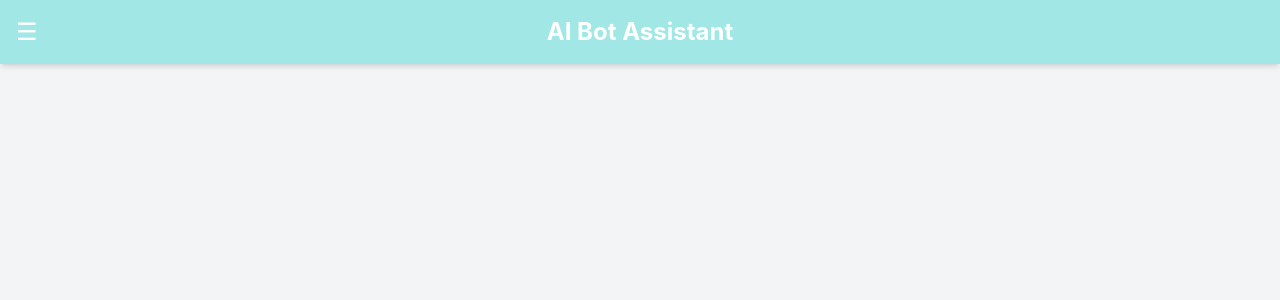
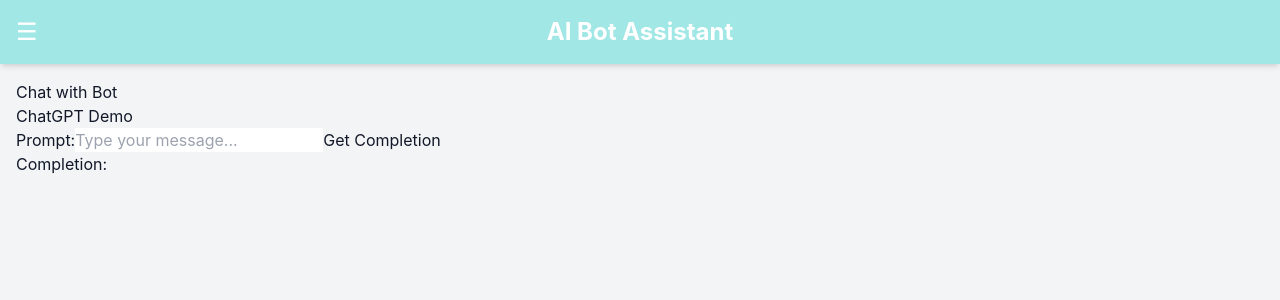
Before and after one commit to MikeMoldawsky/say, a Next.js app in the folder say/: page /chat in a window 1280 px wide. Shown: the top 300 px of the page. Built offline with nearby package versions, Linux system fonts and the light colour scheme.

Commit message:
API call to chatgpt

```diff
--- a/say/src/components/ChatInput.tsx
+++ b/say/src/components/ChatInput.tsx
@@ -1,30 +1,42 @@
 import React, { useState } from 'react';
+import axios from 'axios';
 
 interface ChatInputProps {
 	onSubmit: (message: string) => void;
 }
 
 const ChatInput: React.FC<ChatInputProps> = ({ onSubmit }) => {
-	const [message, setMessage] = useState('');
+	const [prompt, setPrompt] = useState('');
+	const [completion, setCompletion] = useState('');
 
-	const handleSubmit = (e: React.FormEvent) => {
-		e.preventDefault();
-		if (message.trim()) {
-			onSubmit(message);
-			setMessage('');
+	const handleSubmit = async (event: React.FormEvent<HTMLFormElement>) => {
+		event.preventDefault();
+
+		try {
+			const response = await axios.post('/api/completions', { prompt });
+			setCompletion(response.data.completion);
+		} catch (error) {
+			console.error('Error fetching completion:', error);
 		}
 	};
 
 	return (
+		<div>
+			<h1>ChatGPT Demo</h1>
 			<form onSubmit={handleSubmit}>
+				<label>
+					Prompt:
 					<input
 						type="text"
-				value={message}
-				onChange={(e) => setMessage(e.target.value)}
+						value={prompt}
+						onChange={(event) => setPrompt(event.target.value)}
 						placeholder="Type your message..."
 					/>
-			<button type="submit">Send</button>
+				</label>
+				<button type="submit">Get Completion</button>
 			</form>
+			<p>Completion: {completion}</p>
+		</div>
 	);
 };
 
--- a/say/src/pages/_app.tsx
+++ b/say/src/pages/_app.tsx
@@ -1,4 +1,5 @@
 import '../styles/globals.css';
+import Header from '../components/Header';
 import type { AppProps } from 'next/app';
 
 function MyApp({ Component, pageProps }: AppProps) {
--- a/say/src/pages/chat.tsx
+++ b/say/src/pages/chat.tsx
@@ -6,7 +6,9 @@ const ChatPage: React.FC = () => {
     return (
         <div>
             <Header />
-            <ChatWindow />
+            <div className="pt-20 px-4">
+                <ChatWindow />
+            </div>
         </div>
     );
 };
--- a/say/src/pages/configure-bot.tsx
+++ b/say/src/pages/configure-bot.tsx
@@ -6,7 +6,9 @@ const ConfigureBotPage: React.FC = () => {
     return (
         <div>
             <Header />
-            <BotConfiguration />
+            <div className="pt-20 px-4">
+                <BotConfiguration />
+            </div>
         </div>
     );
 };
--- a/say/src/pages/index.tsx
+++ b/say/src/pages/index.tsx
@@ -11,7 +11,9 @@ const IndexPage: React.FC = () => {
     return (
         <div >
             <Header />
-            <BotList bots={bots} />
+            <div className="pt-20 px-4">
+                <BotList bots={bots} />
+            </div>
         </div>
     );
 };
```
Lines whose indentation alone changed are shown as unchanged.
